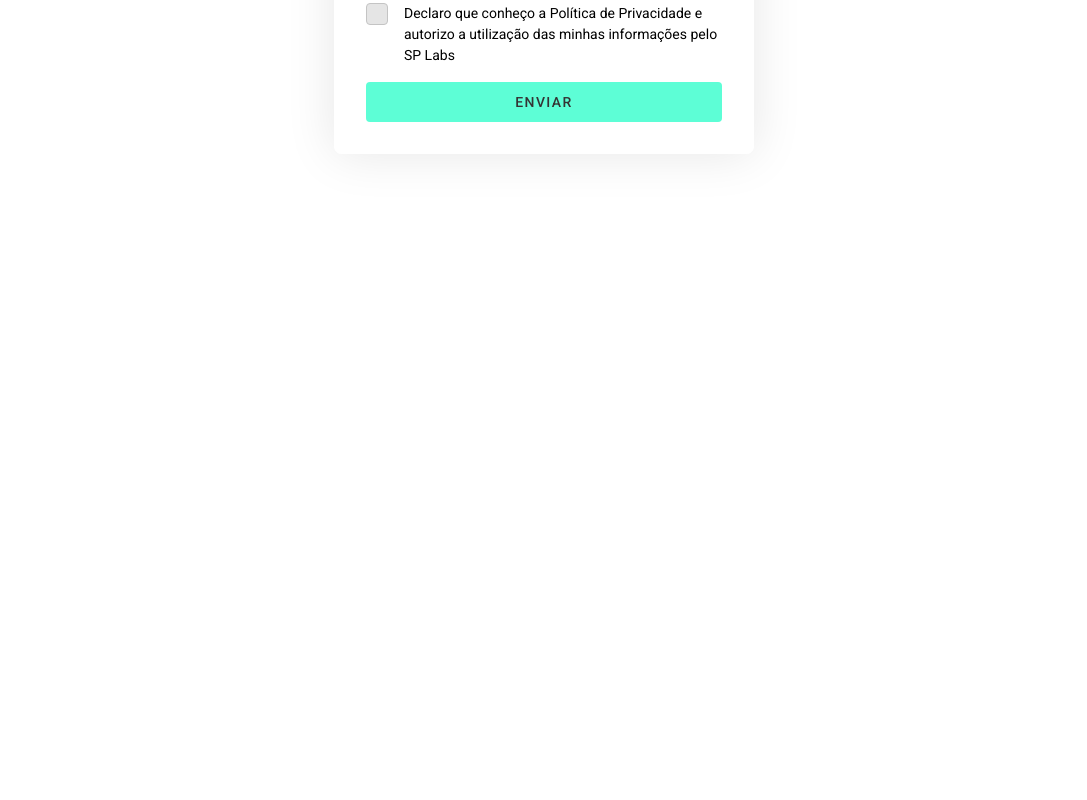
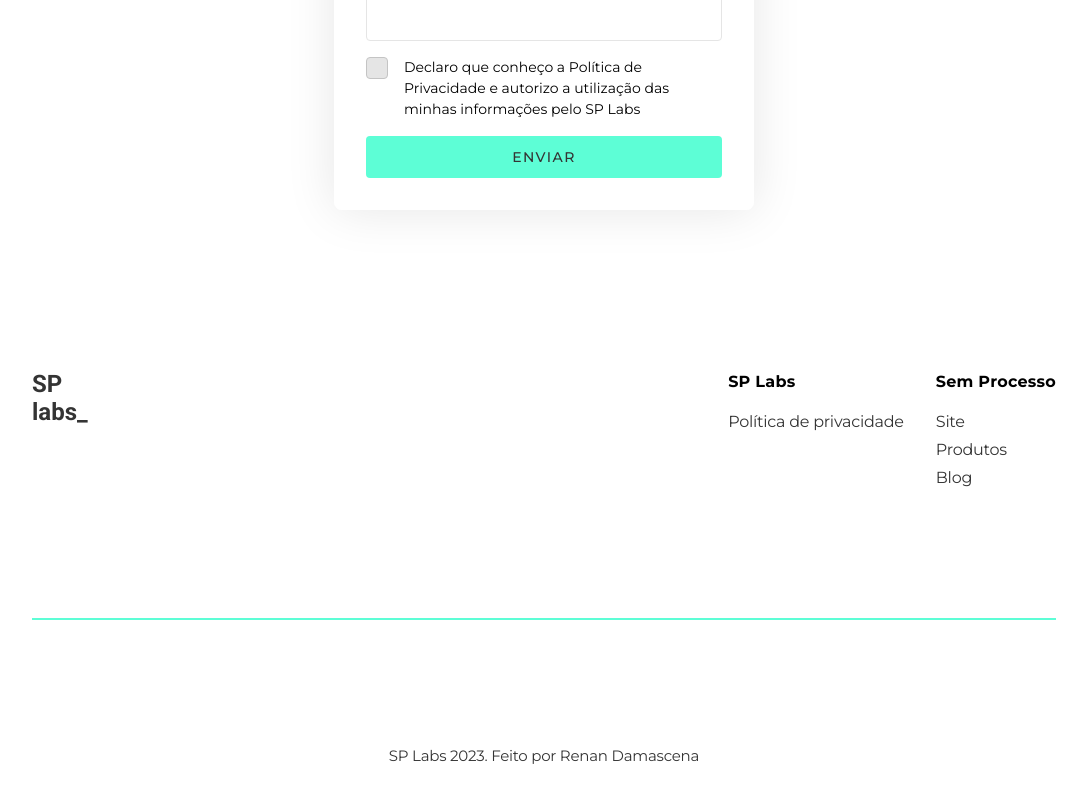
Before and after one commit to Renandp03/SP-labs_project, a React (Vite) app: page / in a window 1280 px wide. Shown: the part 3154-3954 px from the top of the page, without its empty margins (96-1183 px from the left). Before the commit the page ends 3388 px from the top, so only its background shows below. Built offline with nearby package versions, Linux system fonts and the light colour scheme; a web font is replaced by a local one.

Commit message:
feat: Footer Section

```diff
--- a/src/App.jsx
+++ b/src/App.jsx
@@ -2,6 +2,7 @@ import Cases from './components/Cases'
 import Hero_Section from './components/Hero-Section'
 import Video from './components/Video'
 import Contact from './components/Contact'
+import Footer from './components/Footer'
 import './styles/components/App.sass'
 
 function App() {
@@ -11,6 +12,7 @@ function App() {
     <Cases/>
     <Video/>
     <Contact/>
+    <Footer/>
     </>
   )
 }
--- /dev/null
+++ b/src/components/Footer.jsx
@@ -0,0 +1,27 @@
+import '../styles/components/Footer.sass'
+
+function Footer(){
+    return(
+        <div className="Footer_Section">
+            <div className='Footer'>
+                <h1 className='Footer__Logo'>SP labs_</h1>
+                <div className='Footer__Credits'>
+                    <div className='Footer__Credits__Column'>
+                        <h2 className='Footer__Credits__Column__Tittle'>SP Labs</h2>
+                        <a href="/" className='Footer__Credits__Column__Links'>Política de privacidade</a>
+                    </div>
+                    <div className='Footer__Credits__Column'>
+                        <h2 className='Footer__Credits__Column__Tittle'>Sem Processo</h2>
+                        <a href="/" className='Footer__Credits__Column__Links'>Site</a>
+                        <a href="/" className='Footer__Credits__Column__Links'>Produtos</a>
+                        <a href="/" className='Footer__Credits__Column__Links'>Blog</a>
+                    </div>
+                </div>
+            </div>
+            <div className='Footer_Section__Line'/>
+            <p className='Footer_Section__Signature'>SP Labs 2023. Feito por Renan Damascena</p>
+        </div>
+    )
+}
+
+export default Footer
--- /dev/null
+++ b/src/styles/components/Footer.sass
@@ -0,0 +1,66 @@
+@use '../variables'
+
+.Footer_Section
+    padding: 80px 10%
+    min-padding: 0px 30px
+    max-padding: 0px 100px
+    box-sizing: border-box
+
+    display: flex
+    flex-direction: column
+    align-items: center
+    gap: 62px
+
+.Footer
+    display: flex
+    align-items: flex-start
+    justify-content: space-between
+    width: 100%
+
+.Footer__Logo
+    font-family: variables.$font-logo
+    width: 63px
+    font-weight: 800
+    color: variables.$color-dark-gray
+    font-size: 24px
+
+.Footer__Credits
+    display: flex
+    gap: 32px
+
+.Footer__Credits__Column
+    display: flex
+    flex-direction: column
+
+.Footer__Credits__Column__Tittle
+    color: variables.$color-dark
+    font-size: 16px
+    font-weight: 700
+    line-height: 24px
+    letter-spacing: 0.24px
+    margin-bottom: 16px
+
+.Footer__Credits__Column__Links
+    color: variables.$color-dark-gray
+    font-size: 16px
+    line-height: 24px
+    letter-spacing: -0.24px
+    text-decoration: none
+    margin-bottom: 4px
+    &:hover
+        text-decoration: underline
+
+.Footer_Section__Line
+    width: 100%
+    height: 2px
+    margin: 62px 0px
+    background: variables.$color-primary
+
+.Footer_Section__Signature
+    color: variables.$color-dark-gray
+    font-family: variables.$font-second
+    text-align: center
+    font-size: 15px
+    font-weight: 400
+    line-height: 24px
+    letter-spacing: -0.225px
--- a/src/styles/variables.sass
+++ b/src/styles/variables.sass
@@ -1,5 +1,8 @@
-$font-logo: "Montserrat"
-$font-text: "Roboto"
+$font-primary: 'Roboto', sans-serif
+$font-second: 'Montserrat', sans-serif
+
+$font-logo: $font-primary
+$font-text: $font-second
 
 
 $color-dark: #000
```
